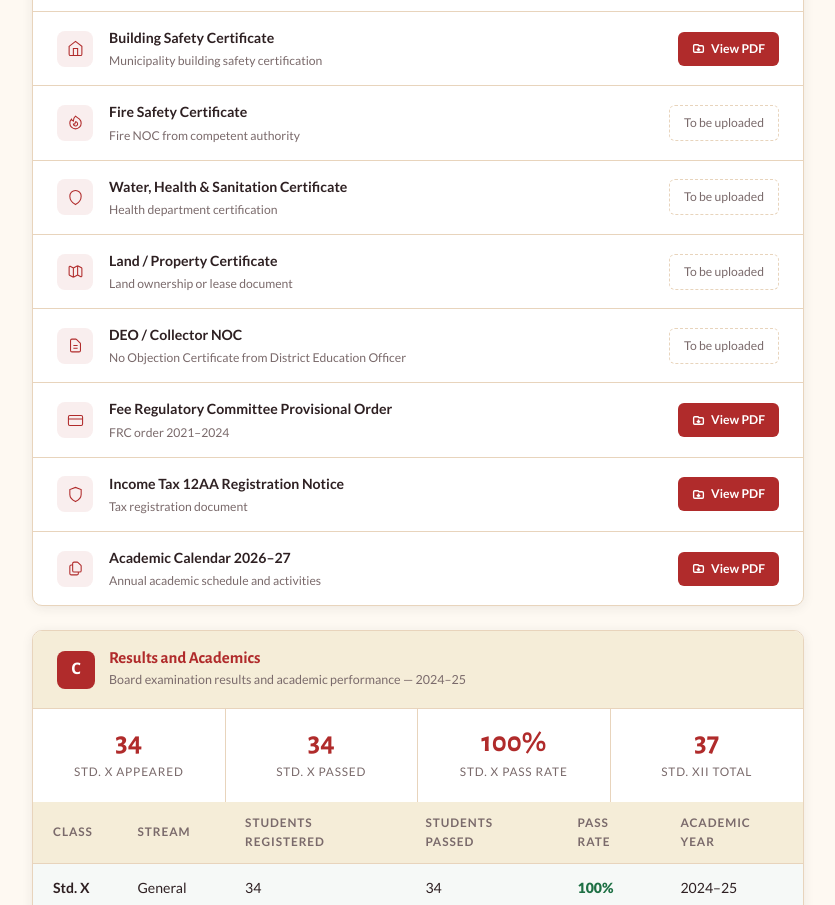
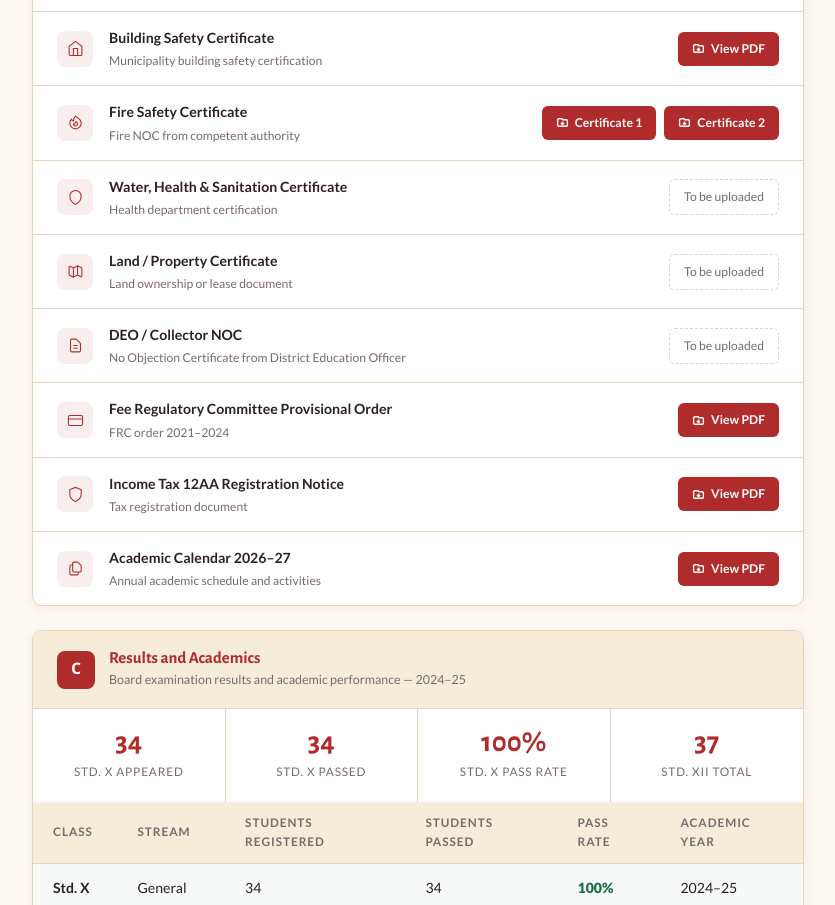
Before and after one commit to soham24/agratha-academy, a plain HTML site: page mandatory-public-disclosure.html in a window 1280 px wide. Shown: the part 1664-2569 px from the top of the page, without its empty margins (352-1187 px from the left). Drawn offline with nearby package versions, Linux system fonts and the light colour scheme.

Commit message:
Add fire safety certificates to disclosure page
Co-Authored-By: Claude Sonnet 4.6 <noreply@anthropic.com>

```diff
--- a/mandatory-public-disclosure.html
+++ b/mandatory-public-disclosure.html
@@ -727,7 +727,16 @@
                 <strong>Fire Safety Certificate</strong>
                 <span>Fire NOC from competent authority</span>
               </div>
-              <span class="doc-na">To be uploaded</span>
+              <div style="display:flex;gap:8px;flex-wrap:wrap;">
+                <a class="doc-btn" href="assets/docs/optimized_Fire Certificate.pdf" target="_blank" rel="noopener">
+                  <svg viewBox="0 0 24 24"><path d="M12 10v6m0 0l-3-3m3 3l3-3M3 17V7a2 2 0 012-2h6l2 2h6a2 2 0 012 2v8a2 2 0 01-2 2H5a2 2 0 01-2-2z"/></svg>
+                  Certificate 1
+                </a>
+                <a class="doc-btn" href="assets/docs/optimized_fire safety certificate.pdf" target="_blank" rel="noopener">
+                  <svg viewBox="0 0 24 24"><path d="M12 10v6m0 0l-3-3m3 3l3-3M3 17V7a2 2 0 012-2h6l2 2h6a2 2 0 012 2v8a2 2 0 01-2 2H5a2 2 0 01-2-2z"/></svg>
+                  Certificate 2
+                </a>
+              </div>
             </div>
 
             <div class="doc-row">
```
Also changed, not shown: 2 other files.
